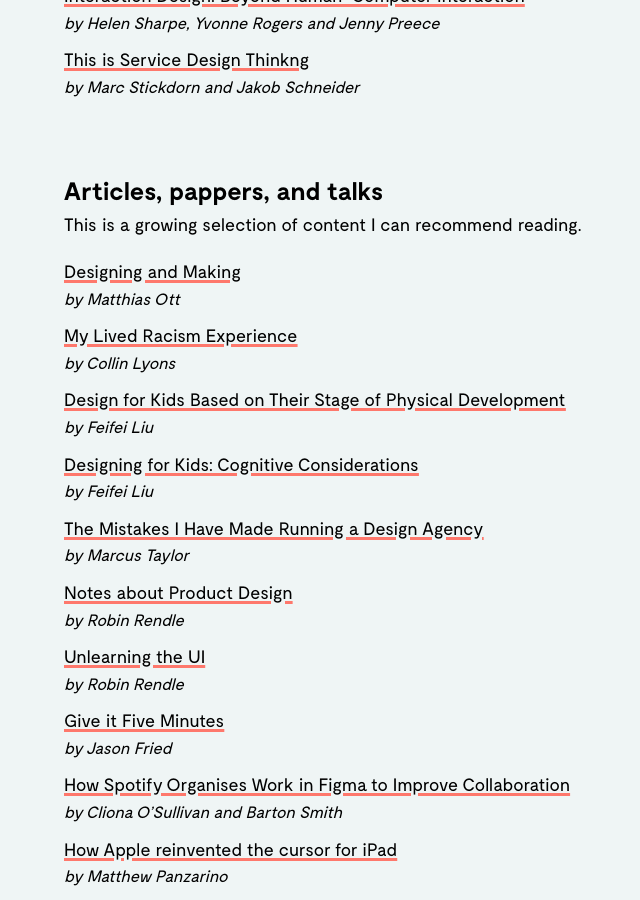
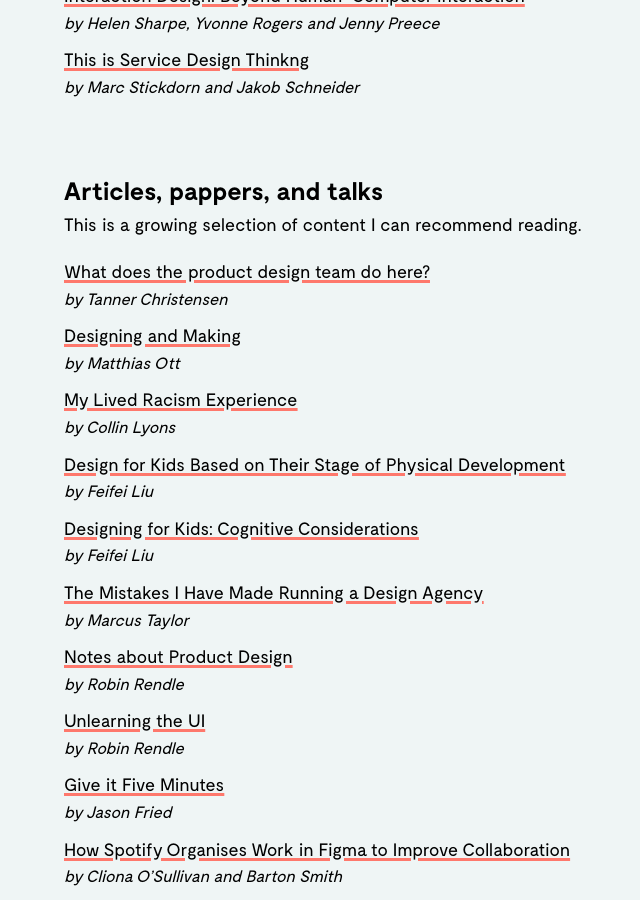
Before and after one commit to jacoblindstrm/jacoblindstrm.github.io, a Jekyll site: the page built from _posts/2020-04-01-what-im-reading.html, in a window 1280 px wide and 900 px high, scrolled down 1471 px. Shown: the whole window, without its empty margins (0-640 px from the left). Built offline with Jekyll 4.4.1, drawn with Linux system fonts in a browser that asks for light colours; comment, search, counter and statistics services are not loaded.

Commit message:
Update articles.yml

```diff
--- a/_data/articles.yml
+++ b/_data/articles.yml
@@ -1,3 +1,6 @@
+- title: What does the product design team do here?
+  url: https://tannerchristensen.com/blog/2020/6/15/what-does-the-product-design-team-do-here
+  author: Tanner Christensen
 - title: Designing and Making
   url: https://matthiasott.com/notes/designing-and-making
   author: Matthias Ott
```
